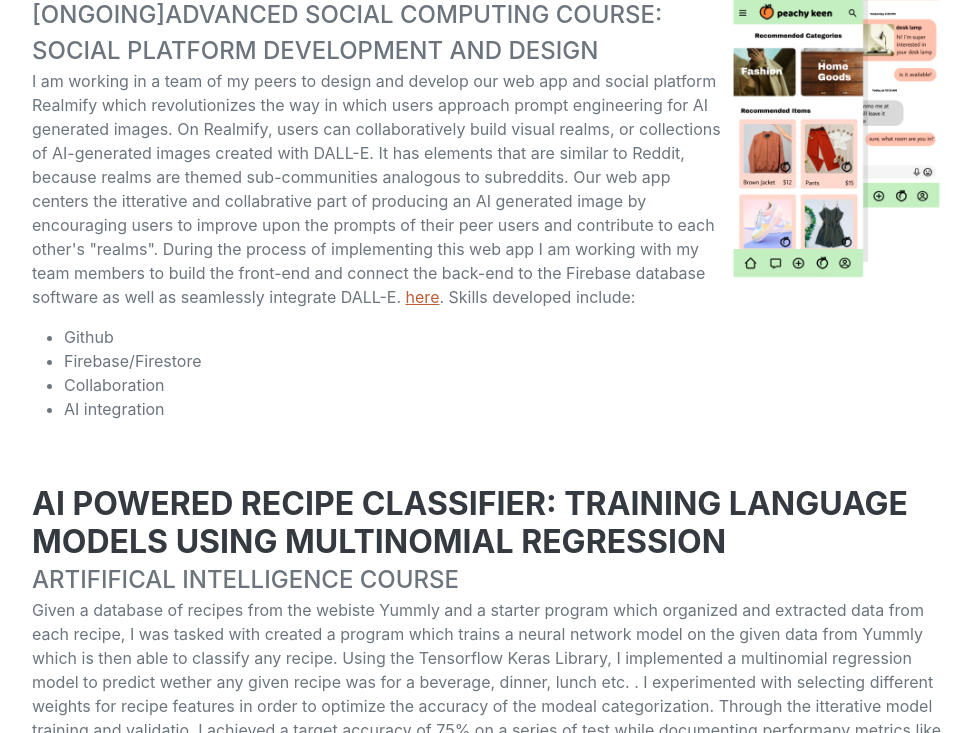
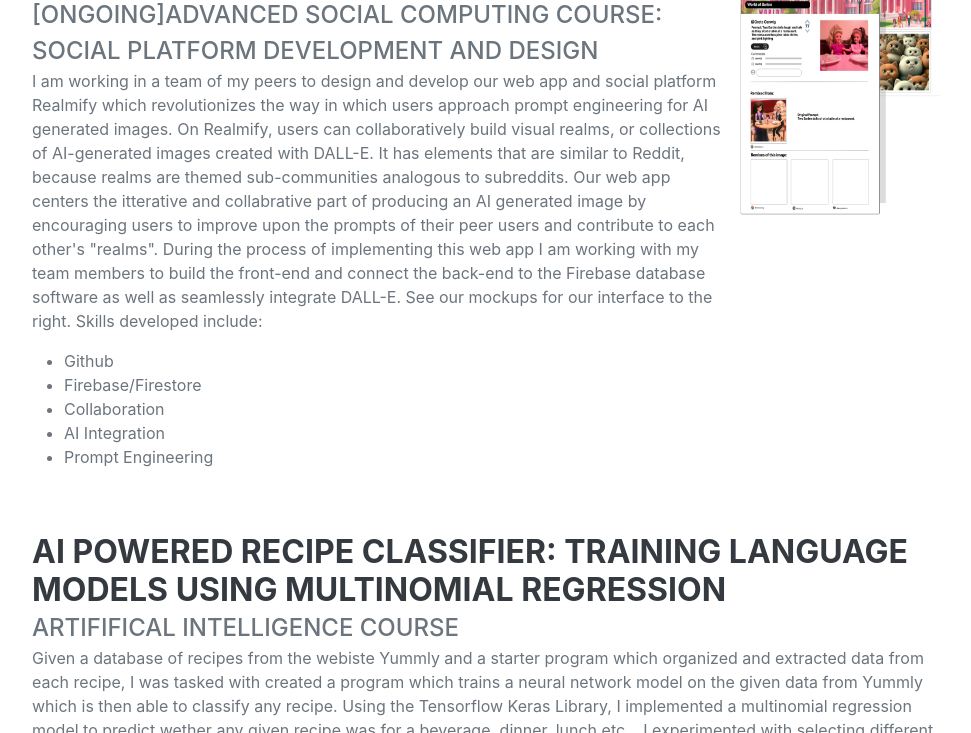
Before and after one commit to yezegeye/Portfolio, a plain HTML site: page index.html in a window 1280 px wide. Shown: the part 1063-1796 px from the top of the page, without its empty margins (288-1259 px from the left). Drawn offline with nearby package versions, Linux system fonts and the light colour scheme; a web font is replaced by a local one.

Commit message:
Update index.html
adding realmify media

```diff
--- a/index.html
+++ b/index.html
@@ -65,16 +65,16 @@
                                 AI generated images. On Realmify, users can collaboratively build visual realms, or collections of AI-generated images created with DALL-E. It has elements that are similar to
                                 Reddit, because realms are themed sub-communities analogous to subreddits. Our web app centers the itterative and collabrative part of producing an AI generated image by encouraging
                                 users to improve upon the prompts of their peer users and contribute to each other's "realms". During the process of implementing this web app I am working with my team members to
-                                build the front-end and connect the back-end to the Firebase database software as well as seamlessly integrate DALL-E.
-                                <a href = "https://cs.wellesley.edu/~lh108/peachykeen_website/index.html" target ="_blank">here</a>. Skills developed include: </p>
+                                build the front-end and connect the back-end to the Firebase database software as well as seamlessly integrate DALL-E. See our mockups for our interface to the right. Skills developed include: </p>
                             <ul>
                                 <li>Github</li>
                                 <li>Firebase/Firestore</li>
                                 <li>Collaboration</li>
-                                <li>AI integration</li>
+                                <li>AI Integration</li>
+                                <li>Prompt Engineering</li>
                               </ul>
                         </div>
-                        <div> <a href = "https://cs.wellesley.edu/~lh108/peachykeen_website/index.html" target="_blank"> <img class="img-profile mb-5" src="assets/peachykeenInterface.png" width = 215 height = 350 alt="..."/></a></div>
+                        <div> <img class="img-profile mb-5" src="assets/realmifyInterface.png" width = 215 height = 300 alt="..."/></a></div>
                     </div>
                     <!---Yummly-->
                     <div class="d-flex flex-column flex-md-row justify-content-between mb-5">
```
